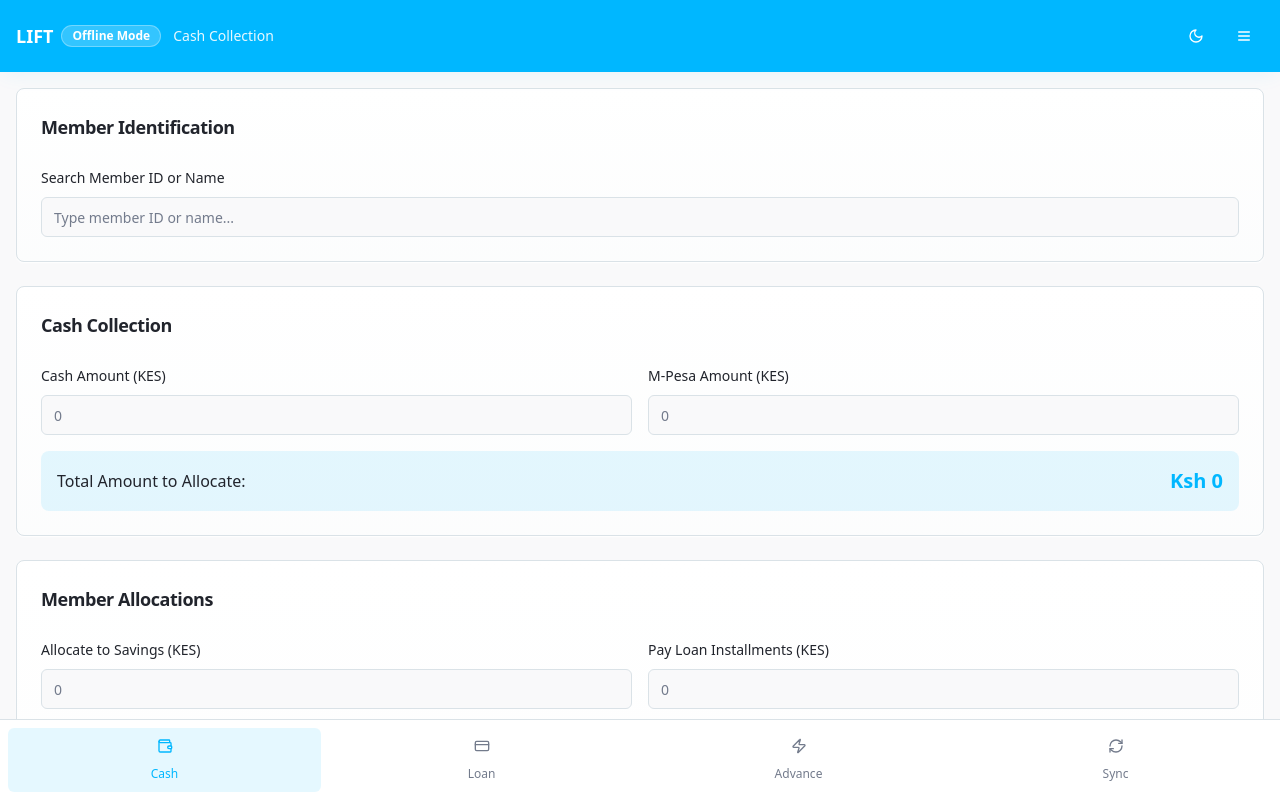
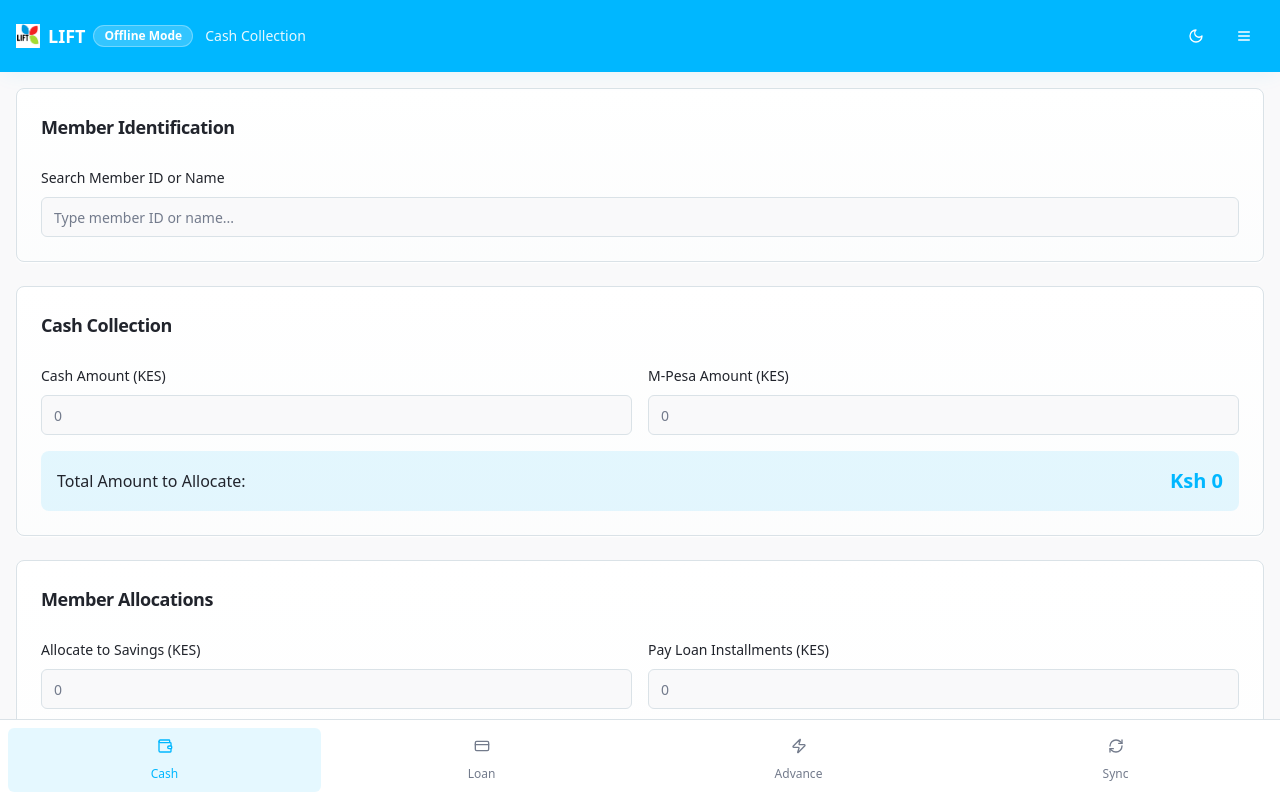
Before and after one commit to lift78/field-sync-connect, a React (Vite) app: page / in a window 1280 px wide. Shown: the top 798 px of the page. Built offline with nearby package versions, Linux system fonts and the light colour scheme.

Commit message:
Add company icon
Include the company icon in the app.

```diff
--- a/index.html
+++ b/index.html
@@ -2,6 +2,7 @@
 <html lang="en">
   <head>
     <meta charset="UTF-8" />
+    <link rel="icon" href="/lovable-uploads/1a913f01-4cbe-458f-b154-186d6ef7d8e3.png" type="image/png">
     <meta name="viewport" content="width=device-width, initial-scale=1.0" />
     <title>field-sync-connect</title>
     <meta name="description" content="Lovable Generated Project" />
--- a/src/components/FieldOfficerApp.tsx
+++ b/src/components/FieldOfficerApp.tsx
@@ -63,6 +63,11 @@ export function FieldOfficerApp() {
         <div className="flex items-center justify-between">
           <div className="flex items-center gap-3">
             <div className="flex items-center gap-2">
+              <img
+                src="/lovable-uploads/1a913f01-4cbe-458f-b154-186d6ef7d8e3.png"
+                alt="LIFT Company Logo"
+                className="h-6 w-6"
+              />
               <h1 className="text-lg font-bold">LIFT</h1>
               <Badge variant="outline" className="bg-white/20 text-white border-white/30 text-xs">
                 Offline Mode
```
Also changed, not shown: public/lovable-uploads/1a913f01-4cbe-458f-b154-186d6ef7d8e3.png (added).
